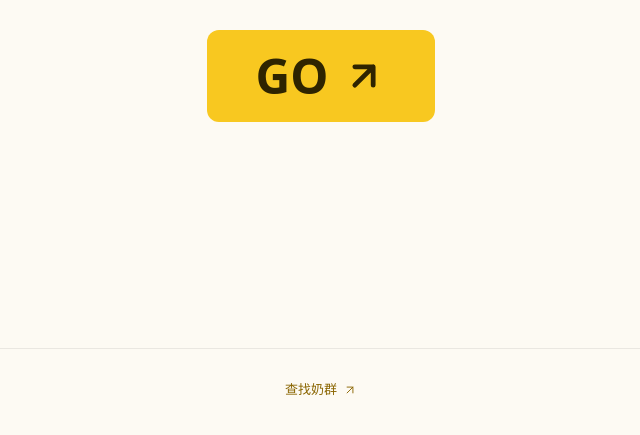
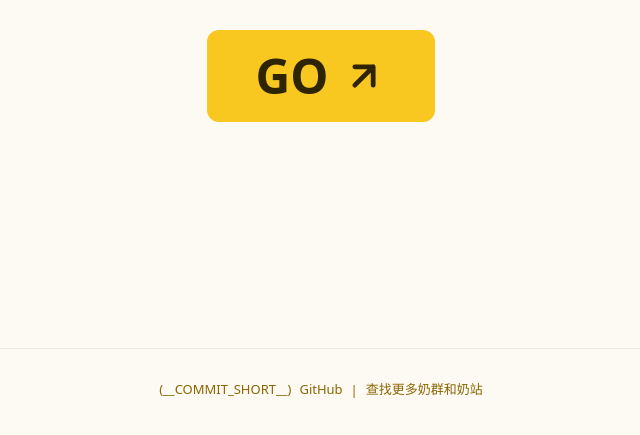
Before and after one commit to Sentinel-prc/gansunailongdaxue.com, a website: page public/index.html in a window 1280 px wide. Shown: the part 365-800 px from the top of the page, without its empty margins (319-959 px from the left). Drawn offline with Linux system fonts and the light colour scheme; a web font is replaced by a local one.

Commit message:
feat(页脚): 添加仓库链接并在构建时注入提交版本

```diff
--- a/package.json
+++ b/package.json
@@ -5,6 +5,7 @@
   "type": "module",
   "packageManager": "pnpm@11.23.0",
   "scripts": {
+    "build": "node scripts/build.mjs",
     "dev": "wrangler dev --ip 127.0.0.1 --port 8787 --live-reload",
     "check": "wrangler deploy --dry-run",
     "deploy": "wrangler deploy"
--- a/public/index.html
+++ b/public/index.html
@@ -29,12 +29,14 @@
       </div>
     </main>
     <footer>
-      <a href="https://nai.amoe.cc" target="_blank" rel="noopener noreferrer" aria-label="查找奶群（新窗口打开）">
-        <span>查找奶群</span>
-        <svg width="14" height="14" viewBox="0 0 24 24" fill="none" stroke="currentColor" stroke-width="1.6" stroke-linecap="round" stroke-linejoin="round" aria-hidden="true">
-          <path d="M7 7h10v10M7 17 17 7" />
-        </svg>
-      </a>
+      <nav class="footer-links" aria-label="相关链接">
+        <span class="footer-source">
+          <a class="version" href="https://github.com/TomyJan/gansunailongdaxue.com/commit/__COMMIT_SHA__" target="_blank" rel="noopener noreferrer" aria-label="查看提交 __COMMIT_SHORT__（新窗口打开）">(__COMMIT_SHORT__)</a>
+          <a href="https://github.com/TomyJan/gansunailongdaxue.com" target="_blank" rel="noopener noreferrer" aria-label="GitHub 仓库（新窗口打开）">GitHub</a>
+          <span class="footer-divider" aria-hidden="true">|</span>
+        </span>
+        <a href="https://nai.amoe.cc" target="_blank" rel="noopener noreferrer" aria-label="查找更多奶群和奶站（新窗口打开）">查找更多奶群和奶站</a>
+      </nav>
     </footer>
   </body>
 </html>
--- a/public/styles.css
+++ b/public/styles.css
@@ -120,6 +120,31 @@ footer a:hover {
   text-decoration: underline;
 }
 
+.footer-links,
+.footer-source {
+  display: flex;
+  align-items: center;
+  justify-content: center;
+  gap: 0 8px;
+}
+
+.footer-links {
+  flex-wrap: wrap;
+}
+
+.footer-source {
+  white-space: nowrap;
+}
+
+.version {
+  font-variant-numeric: tabular-nums;
+}
+
+.footer-divider {
+  color: var(--link);
+  font-size: 13px;
+}
+
 @media (max-width: 480px) {
   main {
     padding-left: max(20px, env(safe-area-inset-left));
```
Also changed, not shown: scripts/build.mjs (added, +31 -0 lines), README.md, 2 other files.
